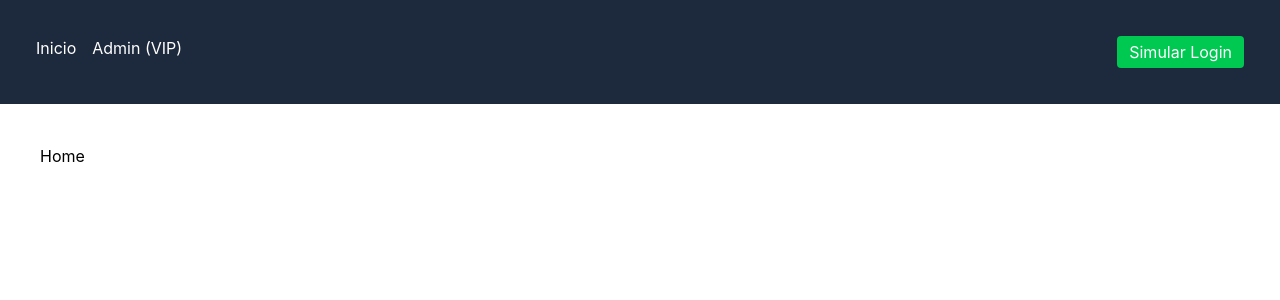
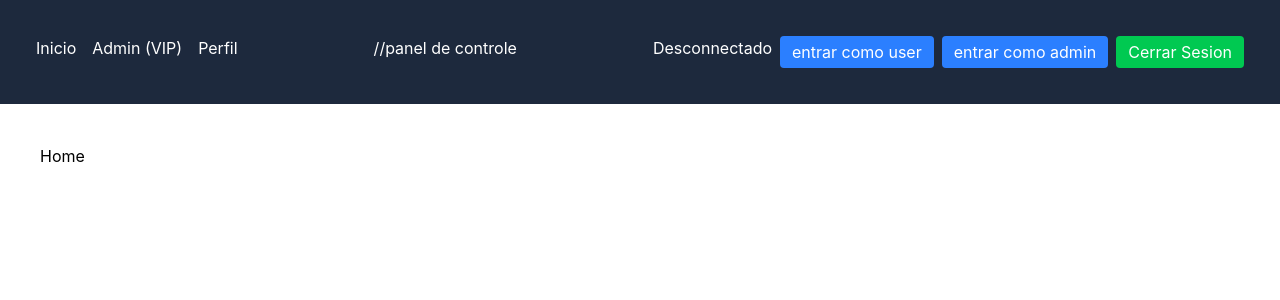
Before and after one commit to boukhrisshayat3-prog/Acceso-por-Rol, a React (Vite) app: page / in a window 1280 px wide. Shown: the top 300 px of the page. Built offline with nearby package versions, Linux system fonts and the light colour scheme.

Commit message:
Refactor App component to enhance user role management and navigation

```diff
--- a/src/App.tsx
+++ b/src/App.tsx
@@ -10,12 +10,18 @@ import ProtectedRoute from './components/AccesoPorRol/AccesoPorRol'
 
 //pagina de ejemplo
 const Home = () => <h1 className='text-1xl'>Home</h1>
-const Login = () => <h1 className='text-1xl text-indigo-600 font-bold'>Panel de Administracion</h1>
+const Admin= () => <h1 className='text-1xl text-green-600 font-bold'>Bienvenido Admin</h1>
+const Login = () => <h1 className='text-1xl text-indigo-600 font-bold'>Iniciar Sesion</h1>
 const AccessDenied = () => <h1 className='text-1xl text-red-600'>Acceso Denegado</h1>
+//paginas protegidas por rol
+const Perfil = () => <h1 className='text-1xl text-blue-600 font-bold'>Perfil de Usuario</h1>
+const DashboardAdmin = () => <h1 className='text-1xl text-green-600 font-bold'>Dashboard Admin(solo para admin)</h1>
 
 function App() {
   const [user, setUser] = useState<{ id: number; name: string; role: 'admin' | 'user' } | null>(null)
-  const login = () => setUser ({ id: 1, name: 'mami', role: 'user' })
+  //funciones simuladores
+  const loginAdmin = () => setUser ({ id: 1, name: 'mami', role: 'admin' })
+  const loginUser = () => setUser ({ id: 1, name: 'mami', role: 'user' })
   const logout = () => setUser(null)
 
 
@@ -25,10 +31,22 @@ function App() {
         <div className='flex gap-4'>
           <Link to="/">Inicio</Link>
           <Link to="/admin">Admin (VIP)</Link>
+          <Link to="/perfil">Perfil</Link>
+
         </div>
-       <button className={`px-3 py-1 rounded ${user ? 'bg-red-500': 'bg-green-500'}`} onClick={user ? logout : login}>
-      {user ? 'Cerrar Sesion': 'Simular Login'}
-    </button>
+        //panel de controle
+        <div className='flex gap-2 item-center'>
+          <span>{user ? `Hola, ${user.name} (${user.role})` : 'Desconnectado'}</span>
+          <button className={`px-3 py-1 rounded ${user?.role === 'user' ? 'bg-green-500': 'bg-blue-500'}`} onClick={loginUser}>
+           entrar como user
+          </button>
+           <button className={`px-3 py-1 rounded ${user?.role === 'admin' ? 'bg-green-500': 'bg-blue-500'}`} onClick={loginAdmin}>
+            entrar como admin
+          </button>
+          <button className={`px-3 py-1 rounded ${user ? 'bg-red-500': 'bg-green-500'}`} onClick={logout}>
+            Cerrar Sesion
+          </button>
+        </div>
     </nav>
     <div className="p-10">
     <Routes>
```
